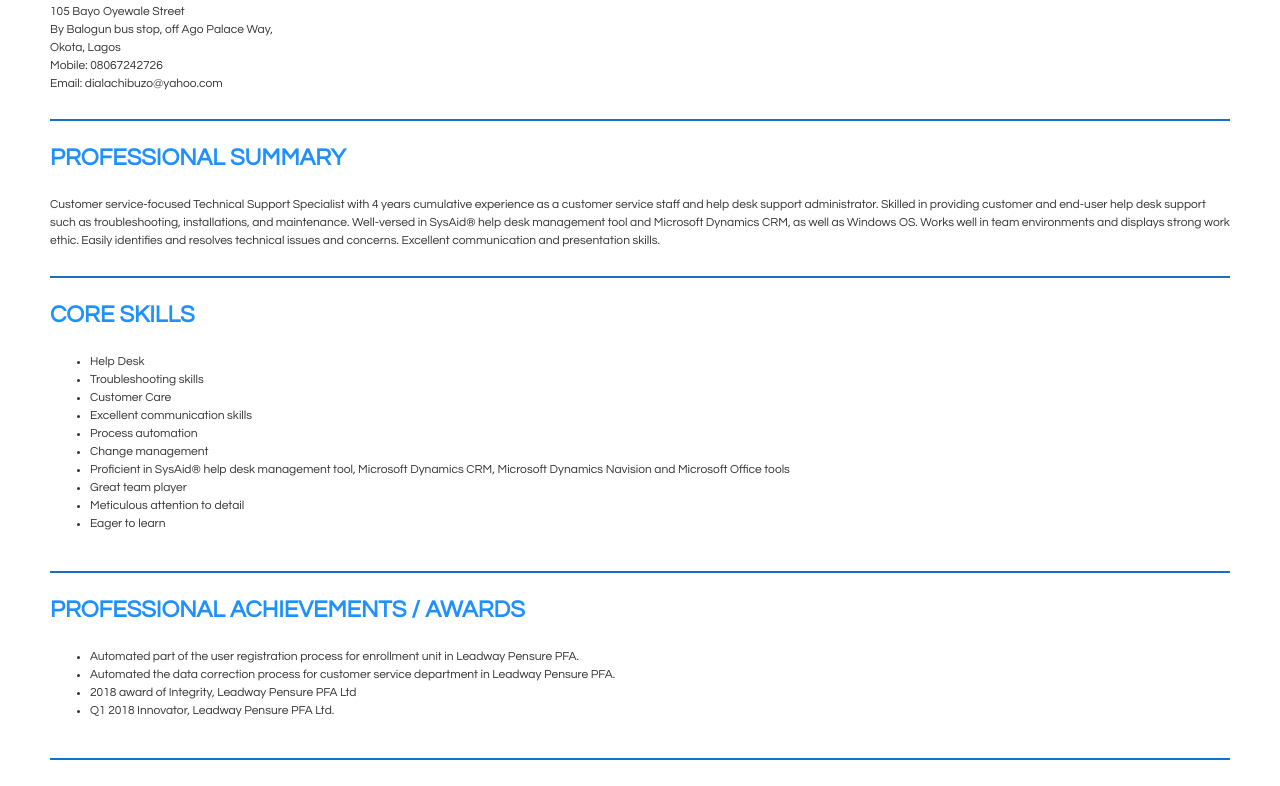
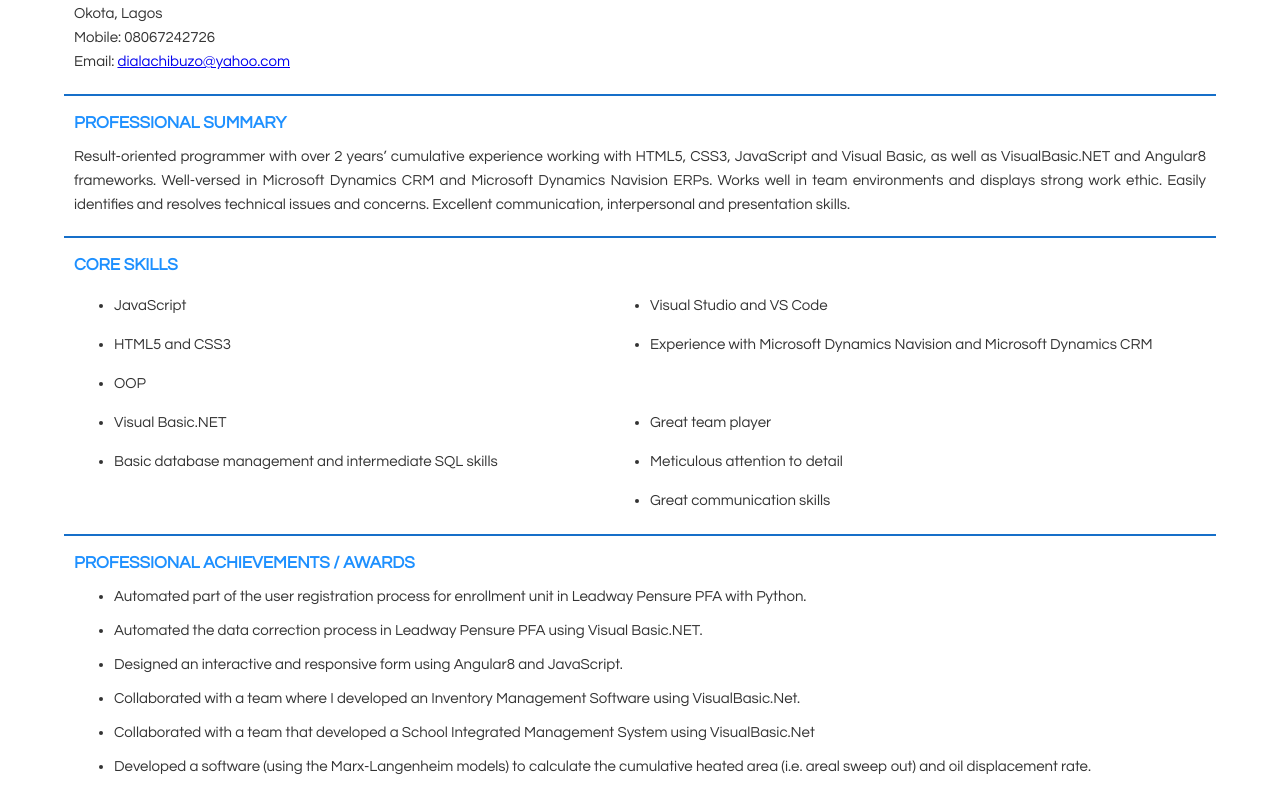
Before and after one commit to CDiala/resume, a plain HTML site: page index.html in a window 1280 px wide. Shown: the part 112-898 px from the top of the page. Drawn offline with Linux system fonts and the light colour scheme.

Commit message:
Made the resume responsive on tablets.

```diff
--- a/index.html
+++ b/index.html
@@ -22,38 +22,39 @@
                 By Balogun bus stop, off Ago Palace Way, <br>
                 Okota, Lagos <br>
                 Mobile: 08067242726 <br>
-                Email: dialachibuzo@yahoo.com
+                Email:
+                <a href="mailto:dialachibuzo@yahoo.com">dialachibuzo@yahoo.com
+
+                </a>
             </p>
         </section>
         <hr>
         <section class="summary">
             <h2>PROFESSIONAL SUMMARY</h2>
             <p>
-                Customer service-focused Technical Support Specialist with 4 years cumulative experience as a customer
-                service staff and help desk support administrator. Skilled in providing customer and end-user help desk
-                support such as troubleshooting, installations, and maintenance. Well-versed in SysAid® help desk
-                management tool and Microsoft Dynamics CRM, as well as Windows OS. Works well in team environments and
-                displays strong work ethic. Easily identifies and resolves technical issues and concerns. Excellent
-                communication and presentation skills.
+                Result-oriented programmer with over 2 years’ cumulative experience working with HTML5, CSS3, JavaScript
+                and Visual Basic, as well as VisualBasic.NET and Angular8 frameworks. Well-versed in Microsoft Dynamics
+                CRM and Microsoft Dynamics Navision ERPs. Works well in team environments and displays strong work
+                ethic. Easily identifies and resolves technical issues and concerns. Excellent communication,
+                interpersonal and presentation skills.
             </p>
         </section>
         <hr>
         <section class="skills">
             <h2>CORE SKILLS</h2>
             <ul>
-                <li>Help Desk</li>
-                <li>Troubleshooting skills</li>
-                <li>Customer Care</li>
-                <li>Excellent communication skills</li>
-                <li>Process automation</li>
-                <li>Change management</li>
+                <li>JavaScript</li>
+                <li>HTML5 and CSS3</li>
+                <li>OOP</li>
+                <li>Visual Basic.NET </li>
+                <li>Basic database management and intermediate SQL skills</li>
+                <li>Visual Studio and VS Code</li>
                 <li>
-                    Proficient in SysAid® help desk management tool, Microsoft Dynamics CRM, Microsoft Dynamics Navision
-                    and Microsoft Office tools
+                    Experience with Microsoft Dynamics Navision and Microsoft Dynamics CRM
                 </li>
                 <li>Great team player</li>
                 <li>Meticulous attention to detail</li>
-                <li>Eager to learn</li>
+                <li>Great communication skills</li>
             </ul>
         </section>
         <hr>
@@ -61,13 +62,27 @@
             <h2>PROFESSIONAL ACHIEVEMENTS / AWARDS</h2>
             <ul>
                 <li>
-                    Automated part of the user registration process for enrollment unit in Leadway Pensure PFA.
+                    Automated part of the user registration process for enrollment unit in Leadway Pensure PFA with
+                    Python.
                 </li>
                 <li>
-                    Automated the data correction process for customer service department in Leadway Pensure PFA.
+                    Automated the data correction process in Leadway Pensure PFA using Visual Basic.NET.
                 </li>
                 <li>
-                    2018 award of Integrity, Leadway Pensure PFA Ltd
+                    Designed an interactive and responsive form using Angular8 and JavaScript.
+                </li>
+                <li>
+                    Collaborated with a team where I developed an Inventory Management Software using VisualBasic.Net.
+                </li>
+                <li>
+                    Collaborated with a team that developed a School Integrated Management System using VisualBasic.Net
+                </li>
+                <li>
+                    Developed a software (using the Marx-Langenheim models) to calculate the cumulative heated area
+                    (i.e. areal sweep out) and oil displacement rate.
+                </li>
+                <li>
+                    2018 award of Integrity, Leadway Pensure PFA Ltd.
                 </li>
                 <li>
                     Q1 2018 Innovator, Leadway Pensure PFA Ltd.
@@ -116,6 +131,12 @@
                     <li>
                         Recording incidents and changes to applications on the help desk application.
                     </li>
+                    <li>
+                        Self-development in JavaScript programming.
+                    </li>
+                    <li>
+                        Introductory training on Angular framework.
+                    </li>
                 </ul>
             </article>
             <article>
@@ -161,6 +182,9 @@
                     Senior Associate, Call Center Agent (Customer Service)
                 </h3>
                 <ul>
+                    <li>
+                        Placed and received outbound/inbound calls respectively.
+                    </li>
                     <li>
                         Kept customers informed of progress during issue lifecycle and made follow-up calls or
                         communications
@@ -224,11 +248,6 @@
                     </li>
                     <li>
                         Training on computer programming using python language.
-                    </li>
-                    <li>
-                        Taught Mathematics and Physics at several summer lessons as well as private (home) lessons.
-                        Responsible
-                        for teaching subject content and helping to build the young minds in senior secondary schools.
                     </li>
                 </ul>
             </article>
@@ -330,39 +349,7 @@
         <hr>
         <section class="reference">
             <h2>reference</h2>
-            <ul>
-                <li>
-                    Mr Peace O. Philips <br>
-                    Team Lead, Database Administration <br>
-                    Leadway Pensure PFA <br>
-                    121 – 123 Funsho Williams Avenue, <br>
-                    Lagos, Nigeria. <br>
-                    07030122645 <br>
-                    p-philips@leadway-pensure.com
-                </li>
-            </ul>
-            <ul>
-                <li>
-                    Mr Christopher Eze <br>
-                    Old Mutual Life Assurance Limited, <br>
-                    3rd Floor, EDC Building, <br>
-                    19A Adeola Odeku Street, <br>
-                    Victoria Island, Lagos. <br>
-                    08033703507 <br>
-                    christopherechris@yahoo.com
-                </li>
-            </ul>
-            <ul>
-                <li>
-                    Mr Segun Babalola <br>
-                    Team Lead, Business Analyst <br>
-                    Leadway Pensure PFA <br>
-                    121 – 123 Funsho Williams Avenue, <br>
-                    Lagos, Nigeria. <br>
-                    08033702408 <br>
-                    s-babalola@leadway-pensure.com
-                </li>
-            </ul>
+            <p>Available upon request</p>
         </section>
         <hr>
     </main>
--- a/styles/style.css
+++ b/styles/style.css
@@ -14,9 +14,11 @@
 body {
   color: var(--color-body);
   font-family: "Century Gothic", CenturyGothic, AppleGothic, sans-serif;
-  font-size: 1.2rem;
-  line-height: 1.5;
-  margin: 5.6rem 5rem;
+  font-size: 1rem;
+  line-height: 2;
+  margin: 3.6rem auto;
+  width: 90%;
+  /* max-width: 90%; */
 }
 
 /* Typography */
@@ -31,8 +33,10 @@ h2 {
 }
 
 h1 {
-  font-size: 3.157rem;
+  /* font-size: 3.157rem; */
+  font-size: 2rem;
   font-weight: 400;
+  line-height: 1;
 }
 
 h1 em {
@@ -41,17 +45,22 @@ h1 em {
 }
 
 h2 {
-  font-size: 2.369rem;
+  /* font-size: 2.369rem; */
+  font-size: 1.7rem;
+  /* font-size: 1.4rem; */
+  margin-bottom: 0.5rem;
 }
 
 h3 {
   color: var(--color-sub-heading);
-  font-size: 1.777rem;
+  /* font-size: 1.777rem; */
+  font-size: 1.333rem;
+  line-height: 1.5;
 }
 
 p {
   color: var(--color-body);
-  font-size: 1.2rem;
+  /* font-size: 1rem; */
 }
 
 hr {
@@ -59,10 +68,126 @@ hr {
 }
 
 section {
-  padding: 0 0 2rem 0;
+  padding: 0 1rem 1.2rem;
+}
+
+ul {
+  padding: 0 22px;
+}
+
+ul li {
+  margin-bottom: 10px;
 }
 
 .personal-details h1,
 p {
+  margin: 0;
+}
+
+.summary h2 {
+  /* font-size: 1.6rem; */
+  margin-bottom: -0.2rem;
+}
+
+.summary p {
+  text-align: justify;
+}
+
+.skills ul {
+  display: grid;
+  column-gap: 20px;
+  font-size: 1rem;
+  grid-template-columns: repeat(2, 1fr);
+  /* grid-template-columns: 60% 40%; */
+  grid-template-rows: repeat(6, 25px);
+  line-height: 1.5;
+  margin-bottom: 0;
+  /* padding: 0 10px; */
+  row-gap: 14px;
+}
+
+.skills ul li {
+  text-align: left;
+}
+
+.skills ul li:nth-of-type(1) {
+  grid-area: 1/1/2/2;
+}
+
+.skills ul li:nth-of-type(2) {
+  grid-area: 2/1/3/2;
+}
+
+.skills ul li:nth-of-type(3) {
+  grid-area: 3/1/4/2;
+}
+
+.skills ul li:nth-of-type(4) {
+  grid-area: 4/1/5/2;
+}
+
+.skills ul li:nth-of-type(5) {
+  grid-area: 5/1/6/2;
+}
+
+.skills ul li:nth-of-type(6) {
+  grid-area: 1/2/2/3;
+}
+
+.skills ul li:nth-of-type(7) {
+  grid-area: 2/2/4/3;
+}
+
+.skills ul li:nth-of-type(8) {
+  grid-area: 4/2/5/3;
+}
+
+.skills ul li:nth-of-type(9) {
+  grid-area: 5/2/6/3;
+}
+
+.skills ul li:nth-of-type(10) {
+  grid-area: 6/2/7/3;
+}
+
+.awards h2,
+.education h3 {
   margin-bottom: 0;
 }
+
+.awards ul {
+  margin-top: 0;
+}
+
+.experience ul {
+  margin-bottom: 3rem;
+}
+
+@media screen and (min-width: 425px) {
+  body {
+    font-size: 1.5rem;
+    line-height: 1.6;
+  }
+
+  h1 {
+    font-size: 3rem;
+  }
+
+  h3 {
+    font-size: 1.7rem;
+  }
+
+  ul {
+    padding: 0 40px;
+  }
+
+  .awards h2,
+  .education h3,
+  .summary h2 {
+    margin-bottom: 0.8rem;
+  }
+
+  .skills ul {
+    font-size: 1.5rem;
+  }
+}
```
